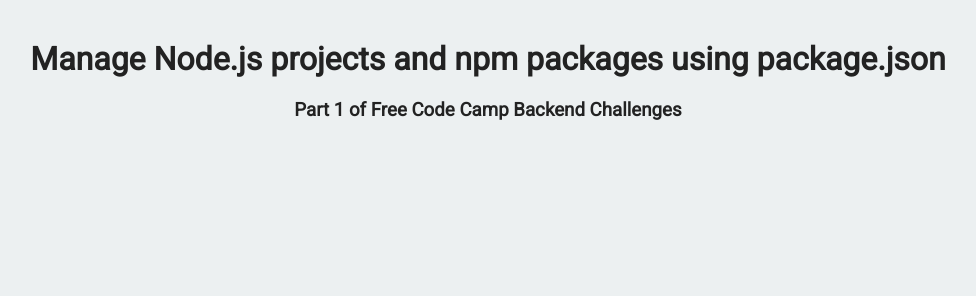
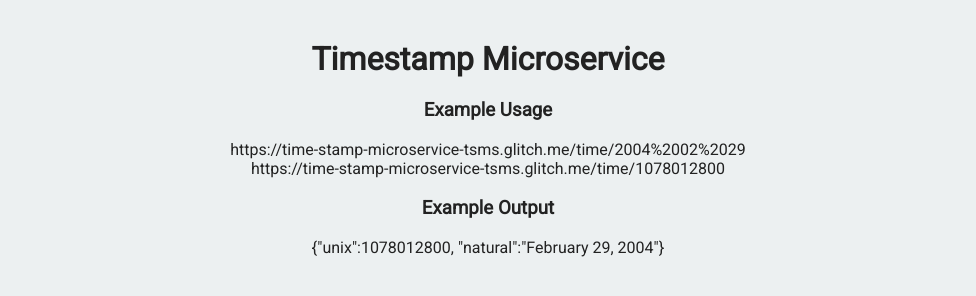
Before and after one commit to beaniehead/time-stamp, a website: page views/index.html in a window 1280 px wide. Shown: the whole page, without its empty margins (152-1128 px from the left). Drawn offline with Linux system fonts and the light colour scheme.

Commit message:
🐵☂️ Checkpoint routes/index.js:576250/17 views/index.html:576250/148

```diff
--- a/views/index.html
+++ b/views/index.html
@@ -10,9 +10,17 @@
 
    <body>
       <div class="container">
-         <h1>Manage Node.js projects and npm packages using package.json</h1>
-         <h3>Part 1 of Free Code Camp Backend Challenges</h3>
+         <h1>Timestamp Microservice</h1>
+         <h3>Example Usage</h3>
+        <p>
+          https://time-stamp-microservice-tsms.glitch.me/time/2004%2002%2029
+          <br/>
+          https://time-stamp-microservice-tsms.glitch.me/time/1078012800
+        </p>
+        <h3>Example Output</h3>
+        <p>
+          {"unix":1078012800, "natural":"February 29, 2004"}
+        </p>
       </div>
    </body>
-
 </html>
```
Also changed, not shown: routes/index.js (+12 -26 lines), views/layout.html (deleted, +0 -10 lines).
